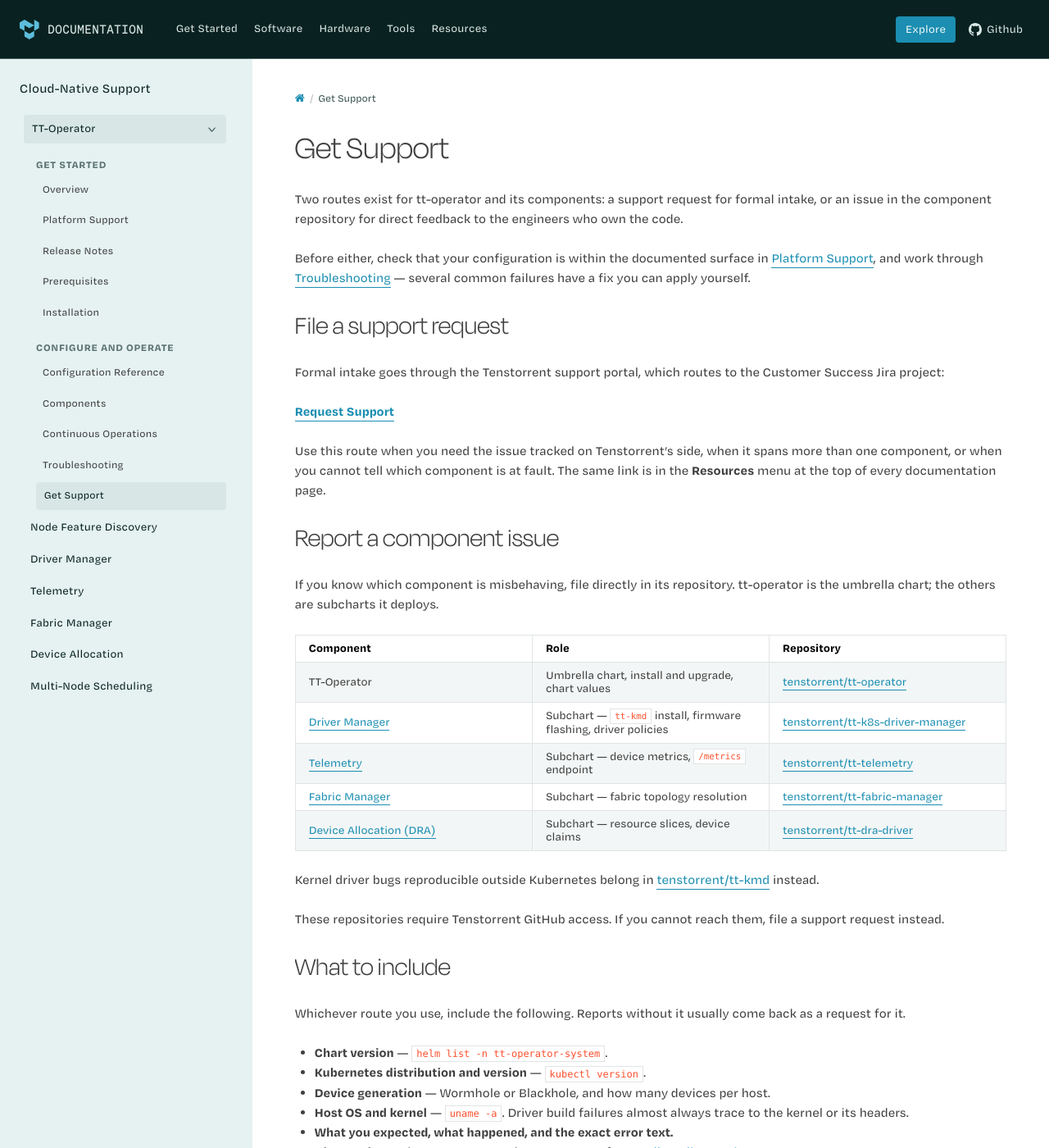
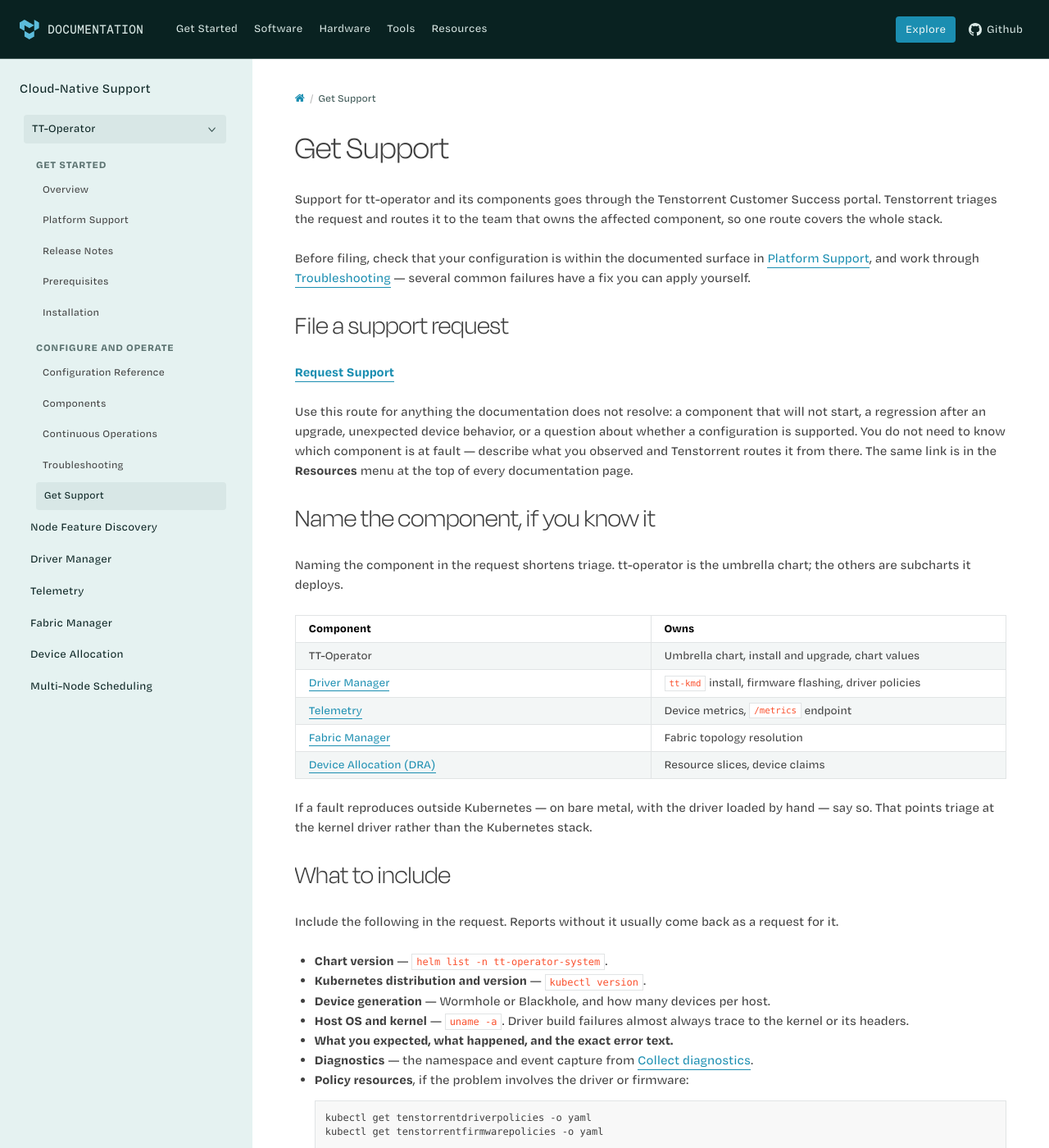
Before and after one commit to tenstorrent/tt-operator, a Sphinx documentation site: the page built from docs/support.md, in a window 1280 px wide and 1400 px high. Shown: the whole window at 82% size. Built offline with Sphinx 7.4.7 and the Read the Docs theme 3.1.0, drawn with Linux system fonts in a browser that asks for light colours; some web fonts are replaced.

Commit message:
docs: route support through the Customer Success portal only
The component repos are private, so pointing readers at
github.com/tenstorrent/<component>/issues sent them to a 404 and implied
a self-serve route that does not exist. Per review on #165, the portal is
now the single intake path.

- Drop the "Report a component issue" section and its five per-repo
  /issues links (all 404 anonymously) plus the tt-kmd fallback, so the
  page offers no partial GitHub route to be confused by.
- Replace it with "Name the component, if you know it": the same
  component/ownership table, but keyed to the published component docs
  instead of repositories, framed as a triage hint for the ticket rather
  than a place to file.
- Reframe the intro and "What to include" around the one route, and note
  that the reader does not need to identify the component themselves.
- Reword Troubleshooting's tail to match the single-route framing.

Portal URL is unchanged and matches the theme's existing Request Support
link in docs/_templates/layout.html.

sphinx-build -b linkcheck is now free of broken links (was 5).

```diff
--- a/docs/support.md
+++ b/docs/support.md
@@ -1,49 +1,46 @@
 # Get Support
 
-Two routes exist for tt-operator and its components: a support request for formal
-intake, or an issue in the component repository for direct feedback to the
-engineers who own the code.
+Support for tt-operator and its components goes through the Tenstorrent Customer
+Success portal. Tenstorrent triages the request and routes it to the team that
+owns the affected component, so one route covers the whole stack.
 
-Before either, check that your configuration is within the documented surface in
+Before filing, check that your configuration is within the documented surface in
 [Platform Support](platform-support.md), and work through
 [Troubleshooting](troubleshooting.md) — several common failures have a fix you can
 apply yourself.
 
 ## File a support request
 
-Formal intake goes through the Tenstorrent support portal, which routes to the
-Customer Success Jira project:
-
 **[Request Support](https://tenstorrent.atlassian.net/servicedesk/customer/portal/1)**
 
-Use this route when you need the issue tracked on Tenstorrent's side, when it
-spans more than one component, or when you cannot tell which component is at
-fault. The same link is in the **Resources** menu at the top of every
+Use this route for anything the documentation does not resolve: a component that
+will not start, a regression after an upgrade, unexpected device behavior, or a
+question about whether a configuration is supported. You do not need to know
+which component is at fault — describe what you observed and Tenstorrent routes
+it from there. The same link is in the **Resources** menu at the top of every
 documentation page.
 
-## Report a component issue
+## Name the component, if you know it
 
-If you know which component is misbehaving, file directly in its repository.
-tt-operator is the umbrella chart; the others are subcharts it deploys.
+Naming the component in the request shortens triage. tt-operator is the umbrella
+chart; the others are subcharts it deploys.
 
-| Component | Role | Repository |
-|---|---|---|
-| TT-Operator | Umbrella chart, install and upgrade, chart values | [tenstorrent/tt-operator](https://github.com/tenstorrent/tt-operator/issues) |
-| [Driver Manager](https://docs.tenstorrent.com/tt-k8s-driver-manager/) | Subchart — `tt-kmd` install, firmware flashing, driver policies | [tenstorrent/tt-k8s-driver-manager](https://github.com/tenstorrent/tt-k8s-driver-manager/issues) |
-| [Telemetry](https://docs.tenstorrent.com/tt-telemetry/) | Subchart — device metrics, `/metrics` endpoint | [tenstorrent/tt-telemetry](https://github.com/tenstorrent/tt-telemetry/issues) |
-| [Fabric Manager](https://docs.tenstorrent.com/tt-fabric-manager/) | Subchart — fabric topology resolution | [tenstorrent/tt-fabric-manager](https://github.com/tenstorrent/tt-fabric-manager/issues) |
-| [Device Allocation (DRA)](https://docs.tenstorrent.com/tt-dra-driver/) | Subchart — resource slices, device claims | [tenstorrent/tt-dra-driver](https://github.com/tenstorrent/tt-dra-driver/issues) |
+| Component | Owns |
+|---|---|
+| TT-Operator | Umbrella chart, install and upgrade, chart values |
+| [Driver Manager](https://docs.tenstorrent.com/tt-k8s-driver-manager/) | `tt-kmd` install, firmware flashing, driver policies |
+| [Telemetry](https://docs.tenstorrent.com/tt-telemetry/) | Device metrics, `/metrics` endpoint |
+| [Fabric Manager](https://docs.tenstorrent.com/tt-fabric-manager/) | Fabric topology resolution |
+| [Device Allocation (DRA)](https://docs.tenstorrent.com/tt-dra-driver/) | Resource slices, device claims |
 
-Kernel driver bugs reproducible outside Kubernetes belong in
-[tenstorrent/tt-kmd](https://github.com/tenstorrent/tt-kmd/issues) instead.
-
-These repositories require Tenstorrent GitHub access. If you cannot reach them,
-file a support request instead.
+If a fault reproduces outside Kubernetes — on bare metal, with the driver loaded
+by hand — say so. That points triage at the kernel driver rather than the
+Kubernetes stack.
 
 ## What to include
 
-Whichever route you use, include the following. Reports without it usually come
-back as a request for it.
+Include the following in the request. Reports without it usually come back as a
+request for it.
 
 - **Chart version** — `helm list -n tt-operator-system`.
 - **Kubernetes distribution and version** — `kubectl version`.
```
Also changed, not shown: docs/troubleshooting.md (+2 -1 lines).
